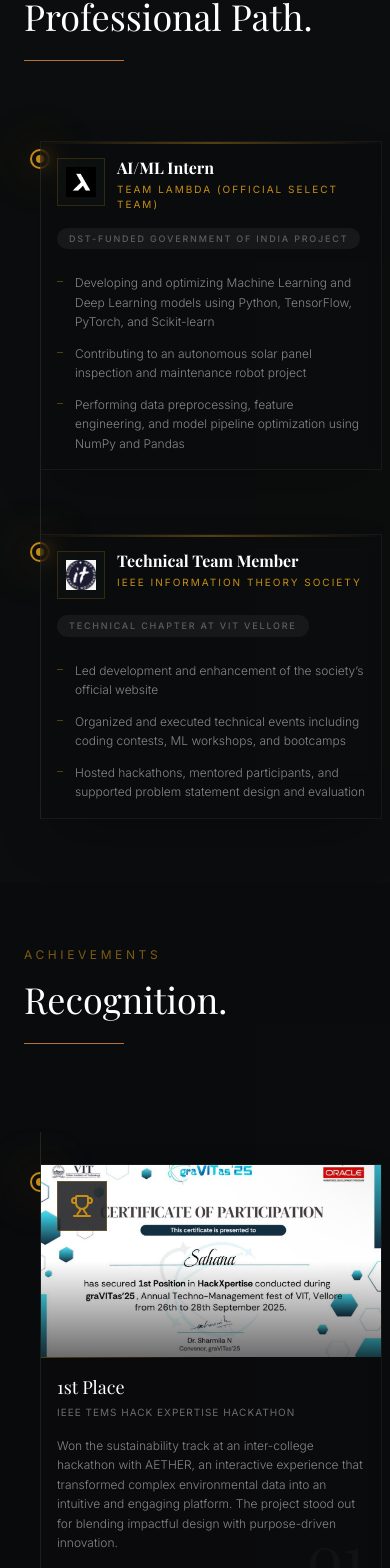
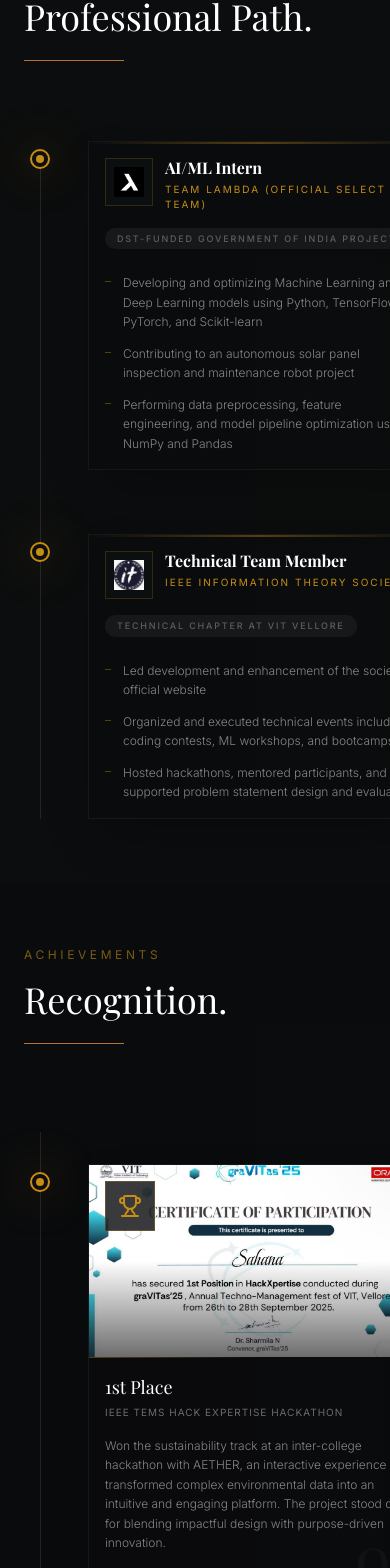
Before and after one commit to Sahana-Arumugam/portfolio, a React (Vite) app: page / in a window 390 px wide. Shown: the part 7491-9059 px from the top of the page. Built offline with nearby package versions, Linux system fonts and the light colour scheme; a web font is replaced by a local one.

Commit message:
Changes on mobile2

```diff
--- a/src/App.tsx
+++ b/src/App.tsx
@@ -290,7 +290,7 @@ const CustomCursor = () => {
 
   return (
     <AnimatePresence>
-      {cursorVisible && (
+      {cursorVisible && !isTouchDevice && (
         <motion.div
           initial={{ opacity: 0 }}
           animate={{ opacity: 1 }}
@@ -818,7 +818,7 @@ const ExperienceSection = () => {
                   whileInView={{ opacity: 1, scale: 1, y: 0 }}
                   viewport={{ once: true, margin: "-50px" }}
                   transition={{ duration: 0.8, ease: "easeOut" }}
-                  className="w-full ml-4 md:ml-20 group relative"
+                  className="w-full ml-16 md:ml-20 group relative"
                 >
                   {/* Radial Light Background */}
 <div className="absolute inset-0 bg-[radial-gradient(circle_at_center,rgba(198,142,23,0.05)_0%,transparent_70%)] opacity-0 group-hover:opacity-100 transition-opacity duration-700 pointer-events-none" />
@@ -919,7 +919,7 @@ const AchievementsSection = () => {
                   whileInView={{ opacity: 1, x: 0 }}
                   viewport={{ once: true, margin: "-50px" }}
                   transition={{ duration: 0.8, ease: "easeOut", delay: idx * 0.1 }}
-                  className="w-full ml-4 md:ml-20 group relative"
+                  className="w-full ml-16 md:ml-20 group relative"
                 >
                   <div className="relative bg-elite-black/40 backdrop-blur-sm border border-white/5 p-0 hover:border-copper-light/30 transition-all duration-500 shadow-2xl overflow-hidden flex flex-col lg:flex-row">
                     {/* Image Section */}
```
